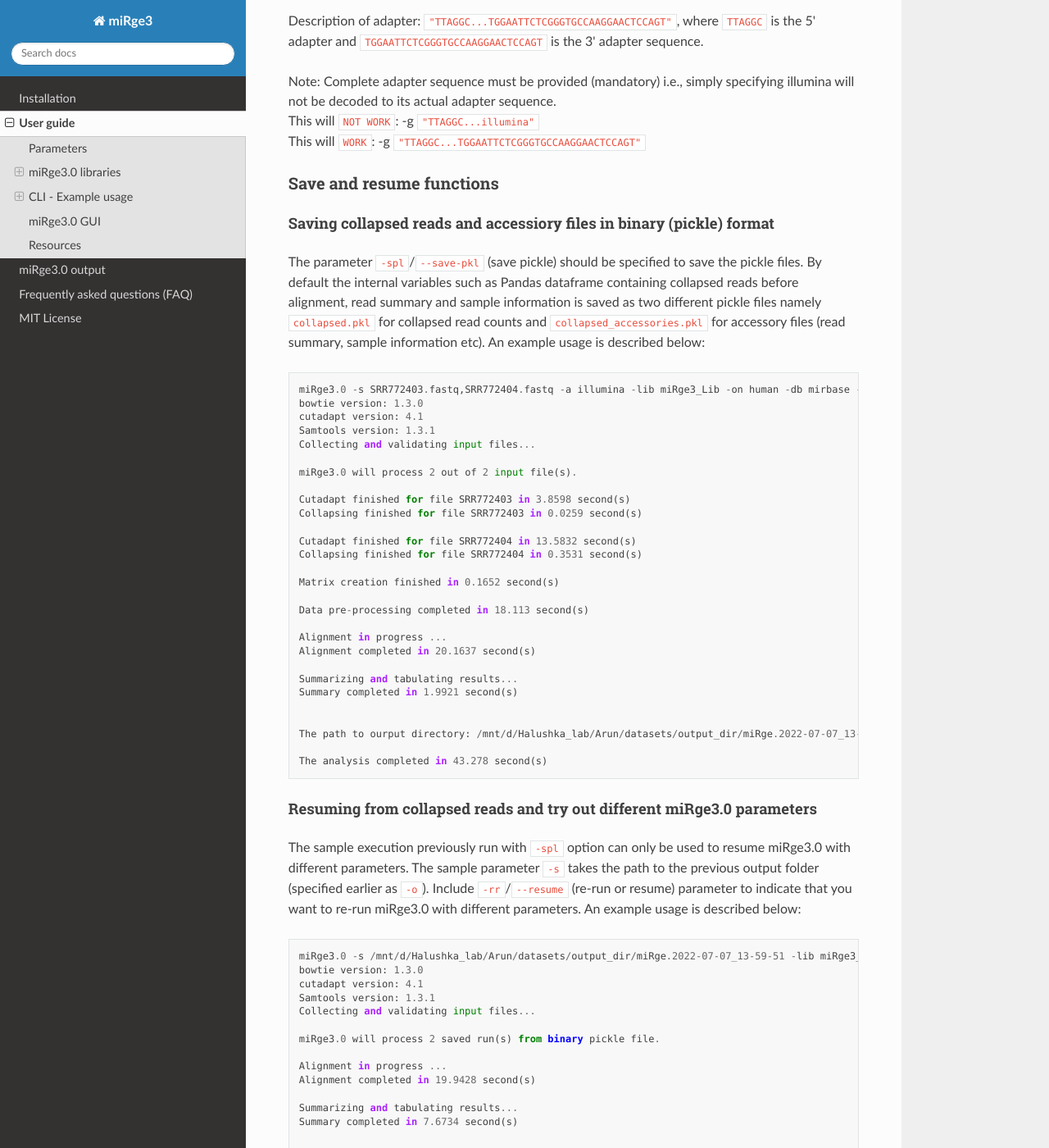
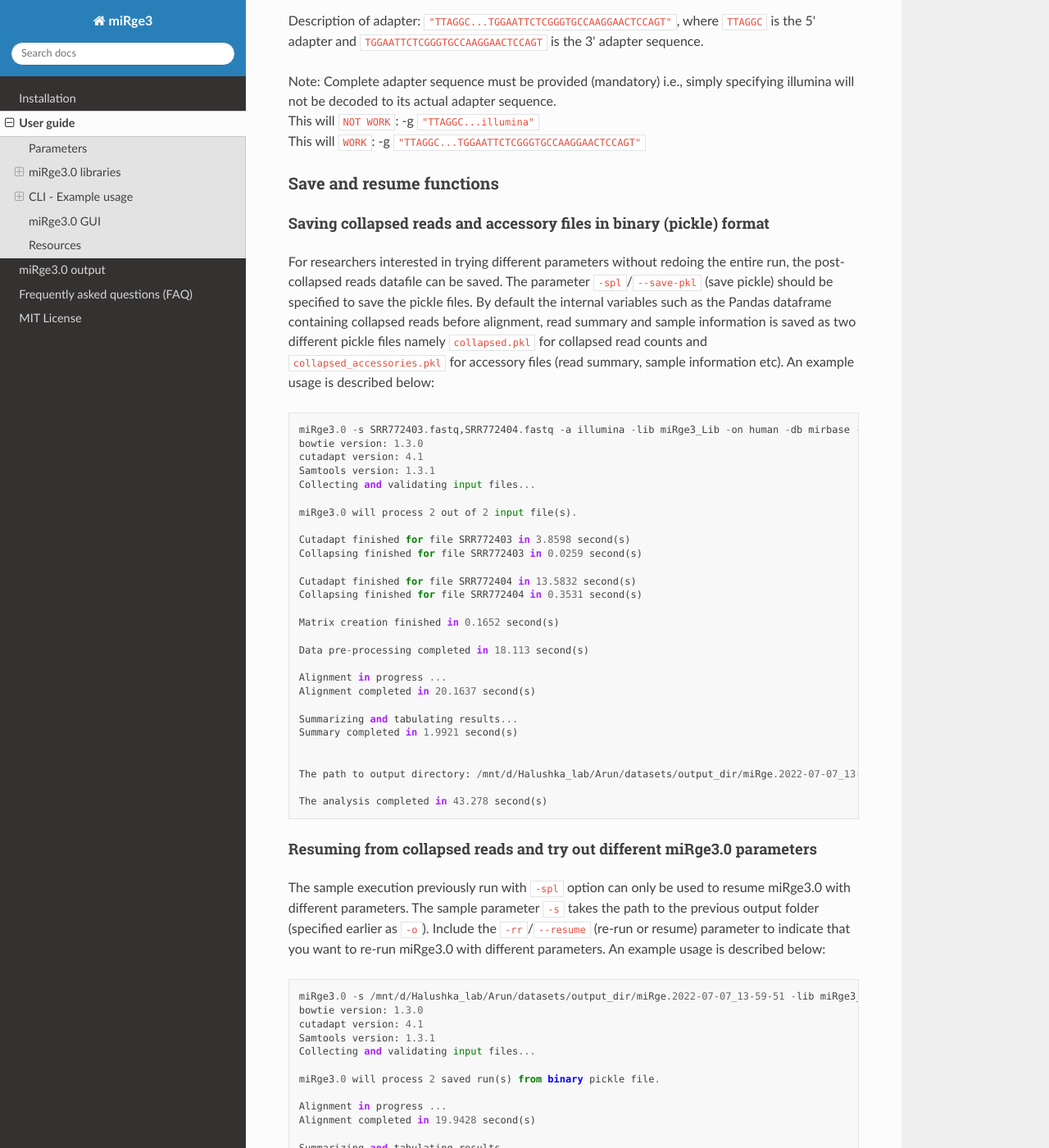
Before and after one commit to mhalushka/miRge3.0, a Sphinx documentation site: the page built from docs/source/quick_start.md, in a window 1280 px wide and 1400 px high, scrolled down 4769 px. Shown: the whole window at 82% size. Built offline with Sphinx 7.4.7 and the Read the Docs theme 2.0.0, drawn with Linux system fonts in a browser that asks for light colours.

Commit message:
Update quick_start.md

````diff
--- a/docs/source/quick_start.md
+++ b/docs/source/quick_start.md
@@ -220,8 +220,8 @@
 This will `WORK`: -g `"TTAGGC...TGGAATTCTCGGGTGCCAAGGAACTCCAGT"`
 
 ### Save and resume functions
-#### Saving collapsed reads and accessiory files in binary (pickle) format
-The parameter `-spl`/`--save-pkl` (save pickle) should be specified to save the pickle files. By default the internal variables such as Pandas dataframe containing collapsed reads before alignment, read summary and sample information is saved as two different pickle files namely `collapsed.pkl` for collapsed read counts and `collapsed_accessories.pkl` for accessory files (read summary, sample information etc). An example usage is described below:
+#### Saving collapsed reads and accessory files in binary (pickle) format
+For researchers interested in trying different parameters without redoing the entire run, the post-collapsed reads datafile can be saved. The parameter `-spl`/`--save-pkl` (save pickle) should be specified to save the pickle files. By default the internal variables such as the Pandas dataframe containing collapsed reads before alignment, read summary and sample information is saved as two different pickle files namely `collapsed.pkl` for collapsed read counts and `collapsed_accessories.pkl` for accessory files (read summary, sample information etc). An example usage is described below:
 
 ```
 miRge3.0 -s SRR772403.fastq,SRR772404.fastq -a illumina -lib miRge3_Lib -on human -db mirbase -o output_dir -spl
@@ -249,13 +249,13 @@
 Summary completed in 1.9921 second(s)
 
 
-The path to ourput directory: /mnt/d/Halushka_lab/Arun/datasets/output_dir/miRge.2022-07-07_13-59-51
+The path to output directory: /mnt/d/Halushka_lab/Arun/datasets/output_dir/miRge.2022-07-07_13-59-51
 
 The analysis completed in 43.278 second(s)
 ```
 
 #### Resuming from collapsed reads and try out different miRge3.0 parameters
-The sample execution previously run with `-spl` option can only be used to resume miRge3.0 with different parameters. The sample parameter `-s` takes the path to the previous output folder (specified earlier as `-o`). Include `-rr`/`--resume` (re-run or resume) parameter to indicate that you want to re-run miRge3.0 with different parameters. An example usage is described below:
+The sample execution previously run with `-spl` option can only be used to resume miRge3.0 with different parameters. The sample parameter `-s` takes the path to the previous output folder (specified earlier as `-o`). Include the `-rr`/`--resume` (re-run or resume) parameter to indicate that you want to re-run miRge3.0 with different parameters. An example usage is described below:
 
 ```
 miRge3.0 -s /mnt/d/Halushka_lab/Arun/datasets/output_dir/miRge.2022-07-07_13-59-51 -lib miRge3_Lib -on human -db mirbase -o output_dir -rr -gff
@@ -273,7 +273,7 @@
 Summary completed in 7.6734 second(s)
 
 
-The path to ourput directory: /mnt/d/Halushka_lab/Arun/datasets/output_dir/miRge.2022-07-07_14-12-03
+The path to output directory: /mnt/d/Halushka_lab/Arun/datasets/output_dir/miRge.2022-07-07_14-12-03
 
 The analysis completed in 30.6275 second(s)
 ```
````
